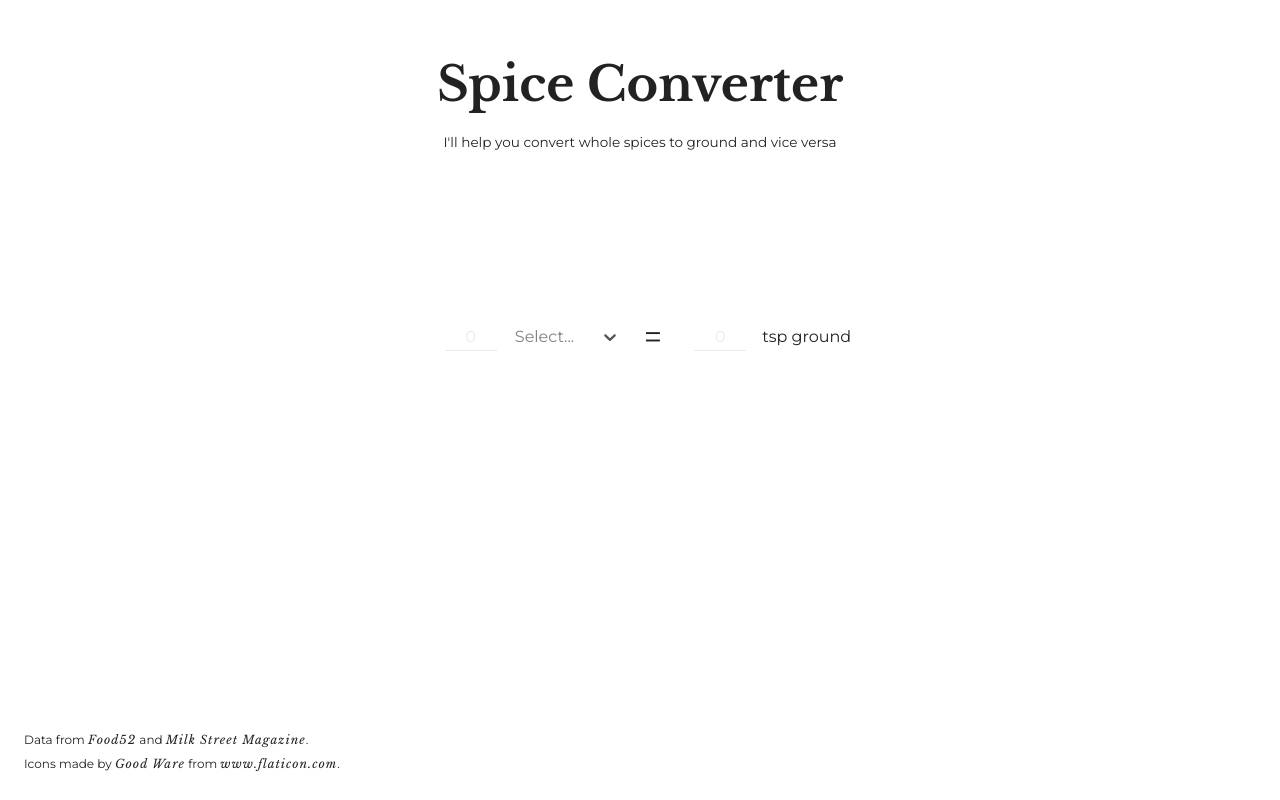
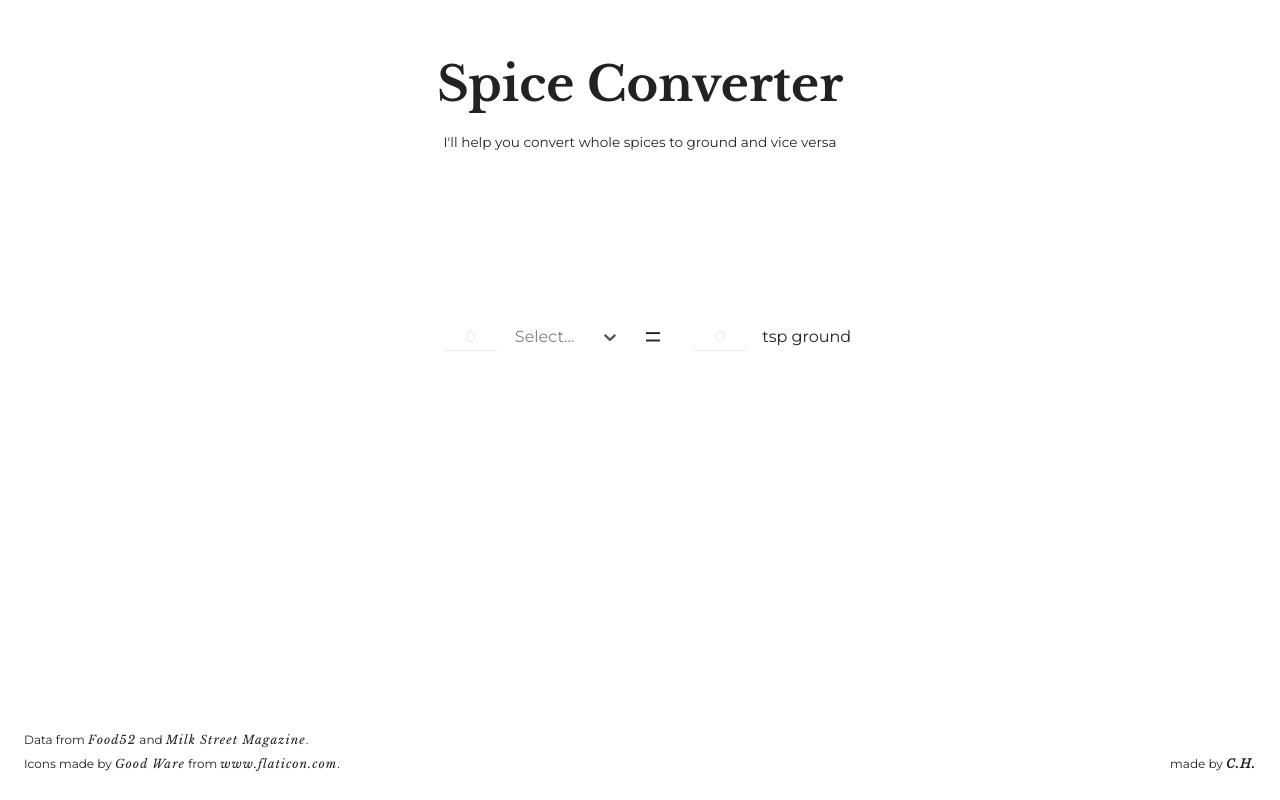
Before and after one commit to catehernandez/spice-converter, a React (Create React App) app: page / in a window 1280 px wide. Built offline with nearby package versions, Linux system fonts and the light colour scheme.

Commit message:
Add contact link

```diff
--- /dev/null
+++ b/src/components/Contact.js
@@ -0,0 +1,20 @@
+import React from 'react';
+import styled from 'styled-components';
+
+const Wrapper = styled.div`
+  float: right;
+
+  & a {
+    font-weight: 700;
+  }
+`;
+
+const Contact = () => {
+  return (
+    <Wrapper>
+      made by <a href="https://github.com/zenon21/">C.H.</a>
+    </Wrapper>
+  );
+};
+
+export default Contact;
--- a/src/components/Footer.js
+++ b/src/components/Footer.js
@@ -1,5 +1,7 @@
 import React from 'react';
 import styled from 'styled-components';
+
+import Contact from './Contact';
 
 const FooterWrapper = styled.footer`
   margin: 1.5rem;
@@ -27,6 +29,7 @@ const Footer = () => {
         www.flaticon.com
       </a>
       .
+      <Contact />
     </FooterWrapper>
   );
 };
```
